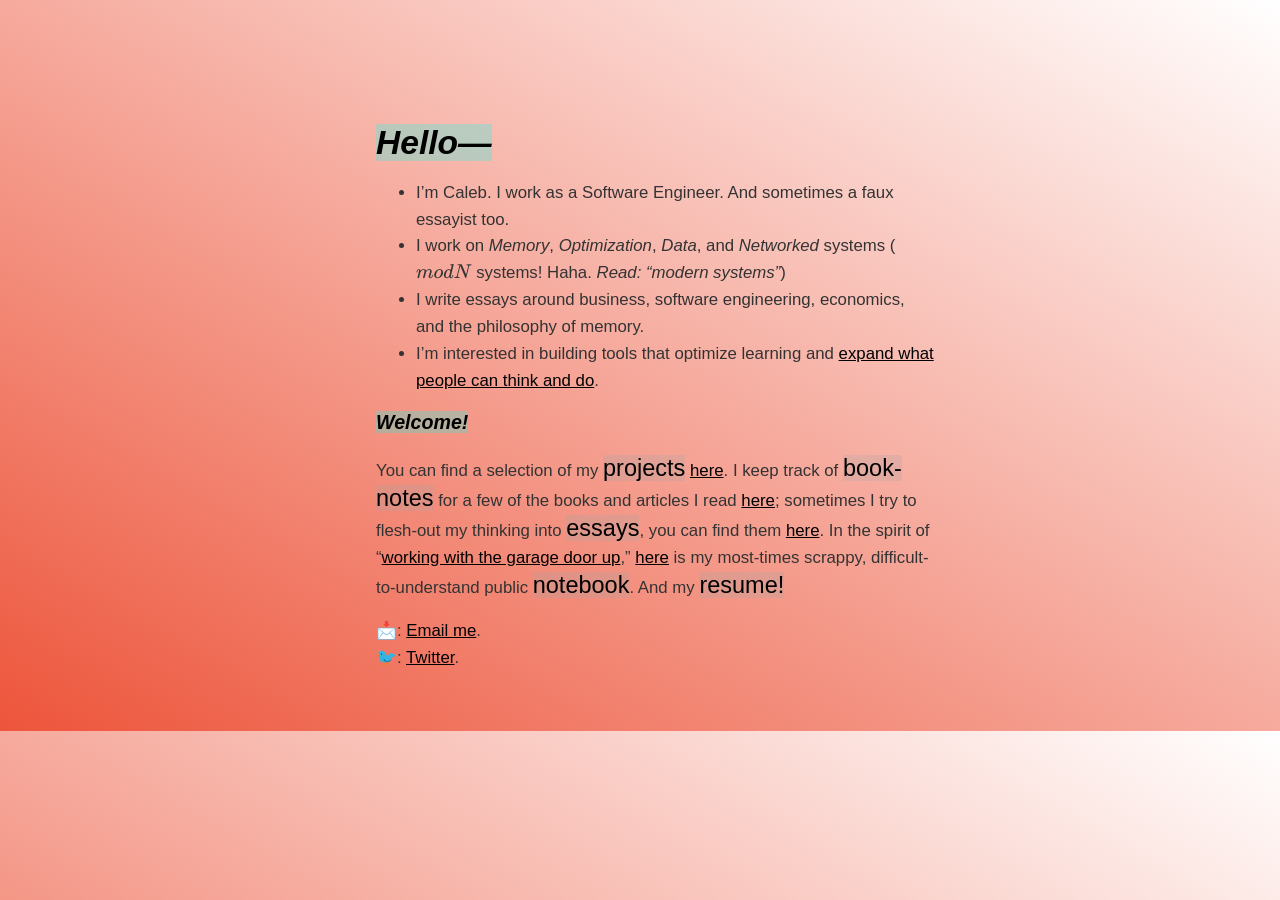
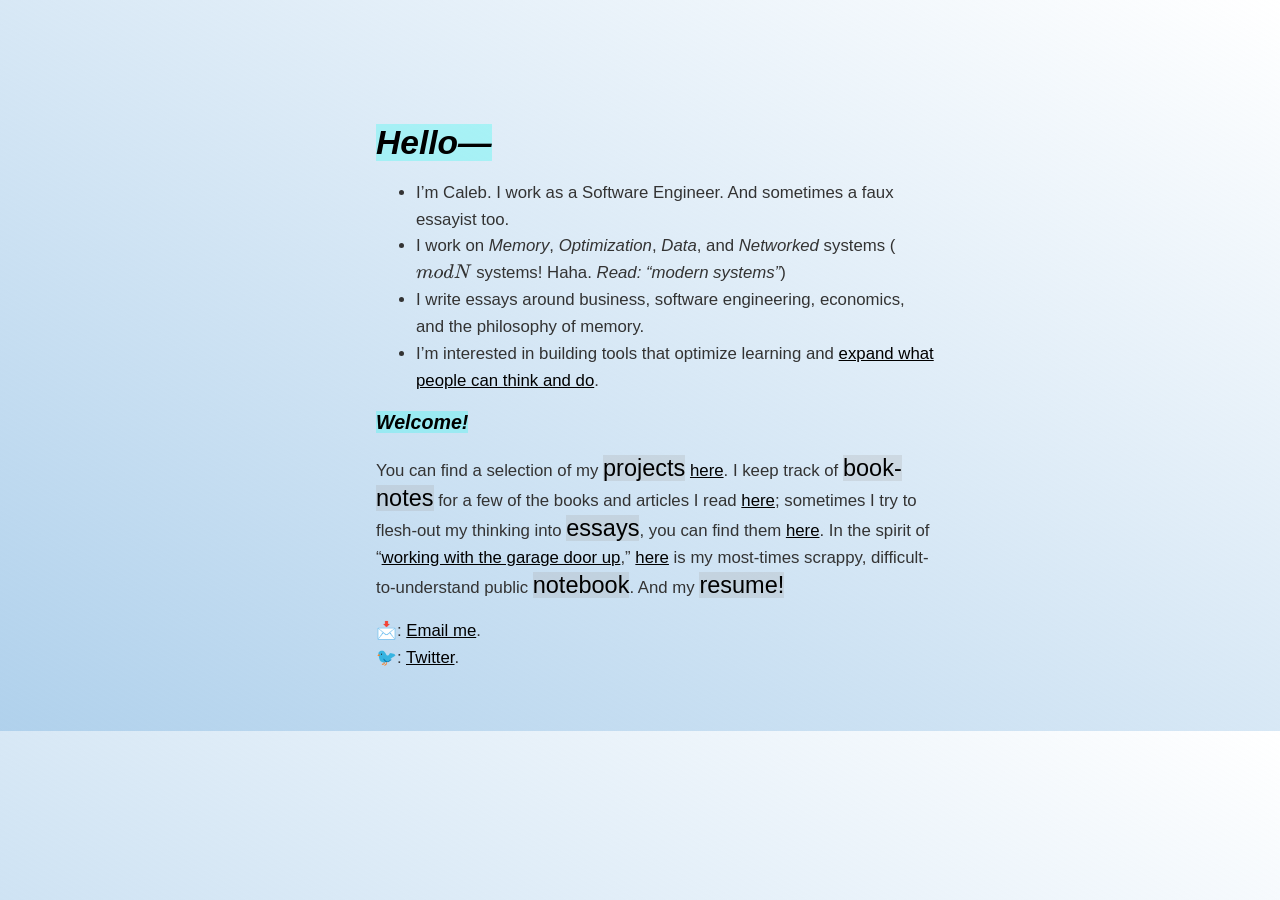
Before and after one commit to dCO2/rococo, a Jekyll site: the page built from index.md, in a window 1280 px wide. Built offline with Jekyll 4.4.1, drawn with Linux system fonts in a browser that asks for light colours; some web fonts are replaced; formulas are drawn with MathJax 3.

Commit message:
Update styles.css

```diff
--- a/assets/css/styles.css
+++ b/assets/css/styles.css
@@ -15,7 +15,7 @@ body {
     font-family: 'LMRomanDemi10', sans-serif; */
     text-align: left;
     font-size: 14px;
-    background-image: linear-gradient(to top right, rgb(237,85,59,40), rgb(237,85,59,0));
+    background-image: linear-gradient(to top right, rgba(176,209,236,40), rgba(176,209,236,0));
 
 }
 
```
